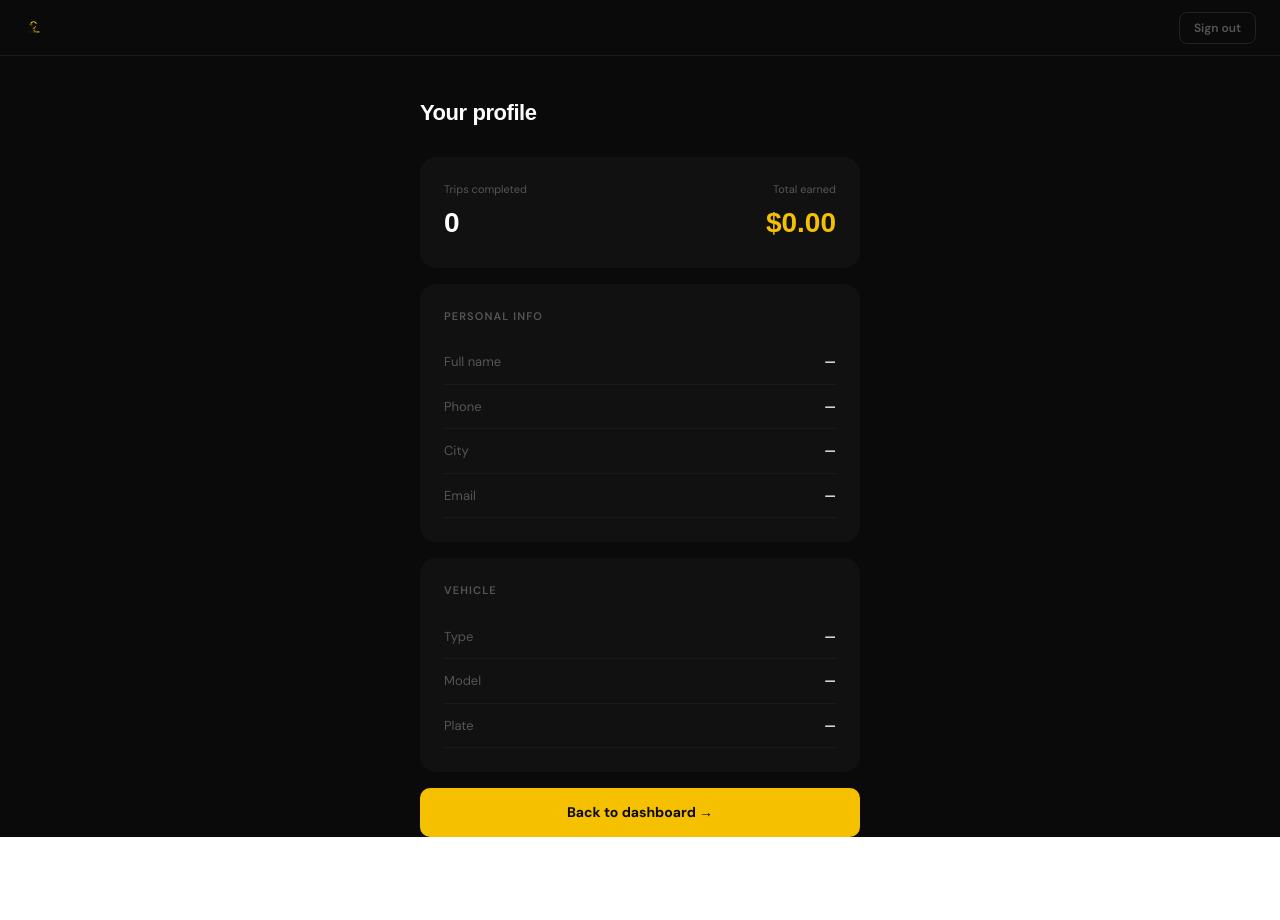
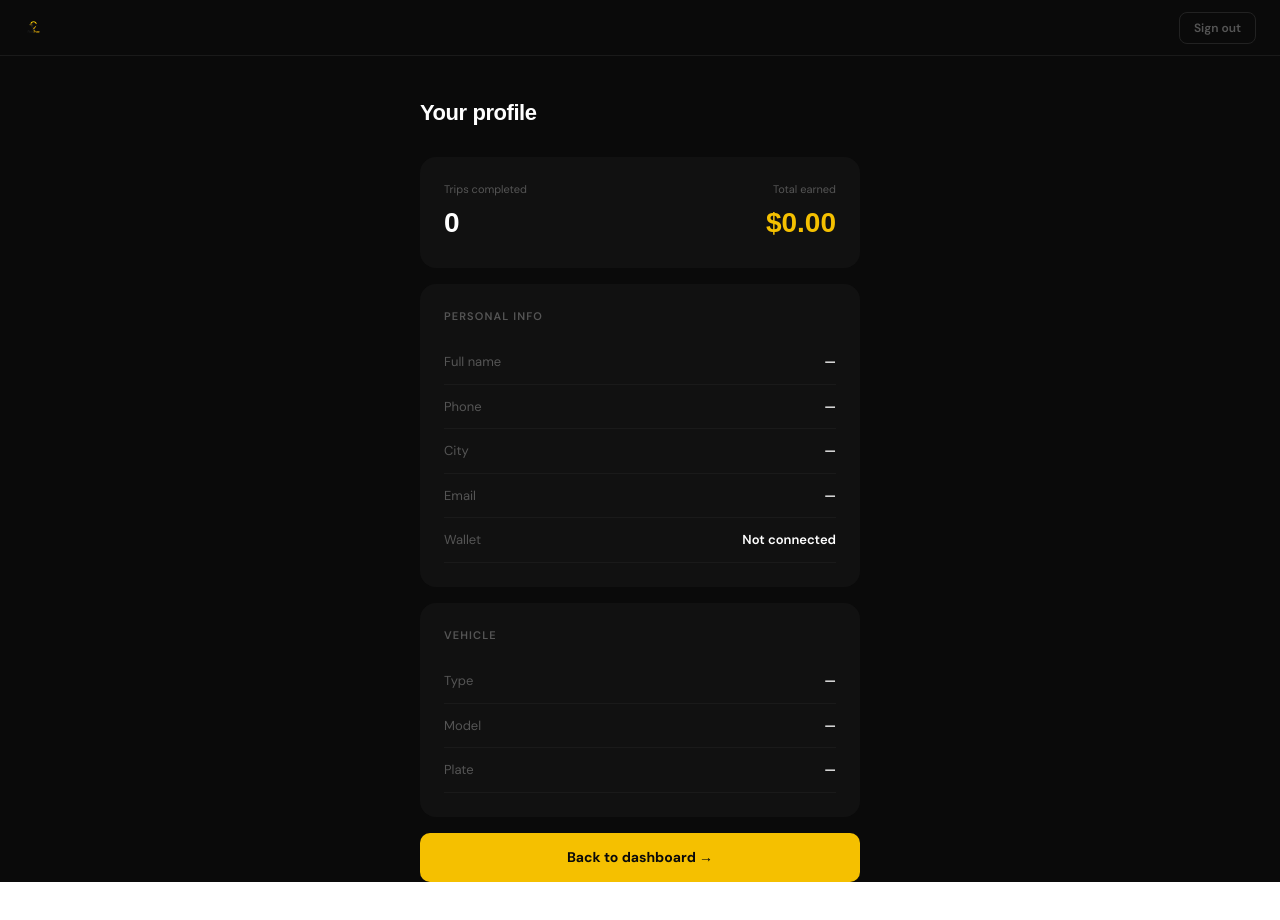
Before and after one commit to Snowhq/ridetrue, a Next.js app: page /driver/profile in a window 1280 px wide. Before the commit the page ends 877 px from the top, so only its background shows below. Built offline with nearby package versions, Linux system fonts and the light colour scheme; no server answers; a web font is replaced by a local one.

Commit message:
Show wallet address on driver profile

```diff
--- a/app/driver/profile/page.tsx
+++ b/app/driver/profile/page.tsx
@@ -51,6 +51,7 @@ export default function DriverProfile() {
             { label: "Phone", value: profile?.phone },
             { label: "City", value: profile?.city },
             { label: "Email", value: user?.email?.address },
+            { label: "Wallet", value: profile?.walletAddress ? `${profile.walletAddress.slice(0, 6)}...${profile.walletAddress.slice(-4)}` : "Not connected" },
           ].map(item => (
             <div key={item.label} style={{ display: "flex", justifyContent: "space-between", padding: "12px 0", borderBottom: "1px solid #1a1a1a" }}>
               <span style={{ fontSize: 13, color: "#555" }}>{item.label}</span>
```
